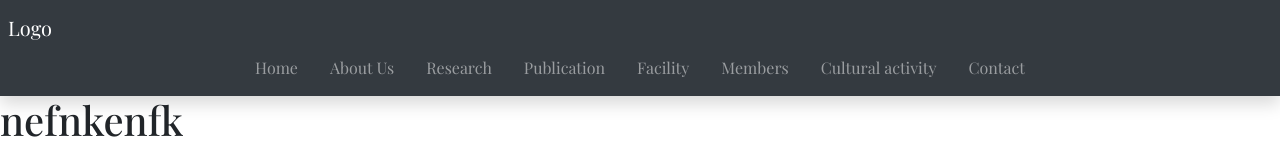
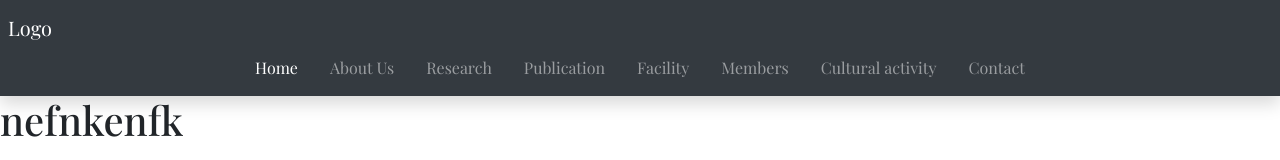
Before and after one commit to CSClubIIITDM-org/SMILE, a React (Create React App) app: page / in a window 1280 px wide. Shown: the top 160 px of the page. Built offline with nearby package versions, Linux system fonts and the light colour scheme; a web font is replaced by a local one.

Commit message:
update top bar

```diff
--- a/src/partials/Topbar.jsx
+++ b/src/partials/Topbar.jsx
@@ -1,18 +1,8 @@
 import React, { useState } from "react";
-import { Link } from "react-router-dom";
+import { Link, NavLink } from "react-router-dom";
 
 const Topbar = () => {
   const [links] = useState([
-    {
-      name: "Home",
-      link: "/",
-      drop: [
-        {
-          name: "Events",
-          link: "events",
-        },
-      ],
-    },
     {
       name: "About Us",
       link: "/aboutus",
@@ -39,11 +29,11 @@
       drop: [
         {
           name: "Professors",
-          link: "/professors",
+          link: "/member/professors",
         },
         {
           name: "Scholars",
-          link: "/scholars",
+          link: "/member/scholars",
         },
       ],
     },
@@ -77,15 +67,25 @@
 
         <div className="collapse navbar-collapse" id="collapsibleNavbar">
           <ul className="navbar-nav">
+            <li className="nav-item">
+              <NavLink
+                className="nav-link px-3"
+                to="/"
+                exact
+                //   data-toggle="dropdown"
+              >
+                Home
+              </NavLink>
+            </li>
             {links.map((link, index) => (
               <li className="nav-item" key={index + 1}>
-                <Link
+                <NavLink
                   className="nav-link px-3"
                   to={link.link}
                   data-toggle={link.drop.length !== 0 ? "dropdown" : ""}
                 >
                   {link.name}
-                </Link>
+                </NavLink>
                 {link.drop.length !== 0 && (
                   <div className="dropdown-menu text-center w-100">
                     {link.drop.map((drop) => (
```
